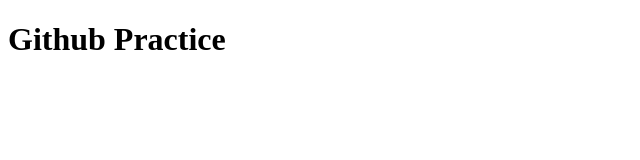
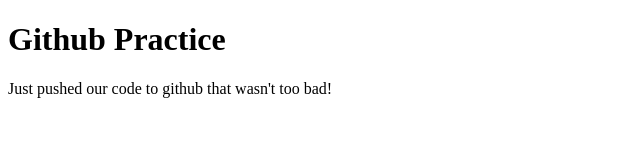
Before and after one commit to mrylraihan/GithubPractice, a plain HTML site: page index.html in a window 1280 px wide. Shown: the whole page, without its empty margins (0-640 px from the left). Drawn offline with Linux system fonts and the light colour scheme.

Commit message:
added a p tag

```diff
--- a/index.html
+++ b/index.html
@@ -7,5 +7,6 @@
 </head>
 <body>
     <h1>Github Practice</h1>
+    <p>Just pushed our code to github that wasn't too bad!</p>
 </body>
 </html>
```
